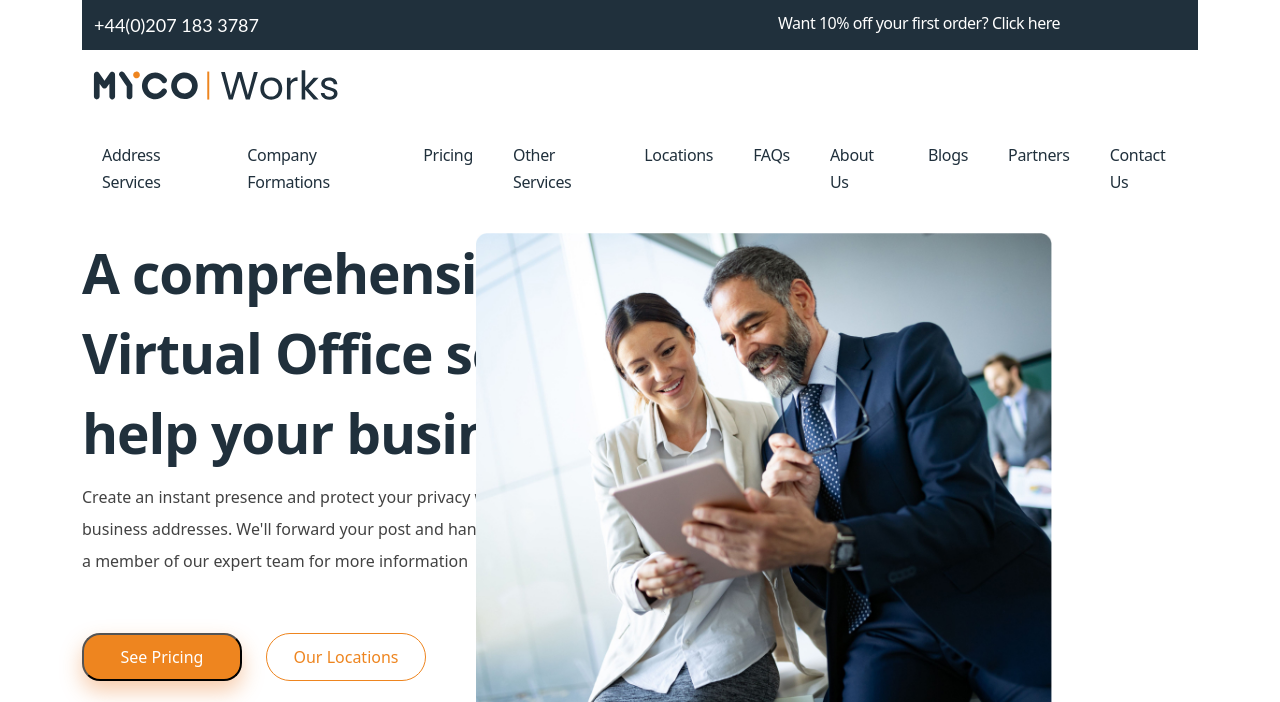
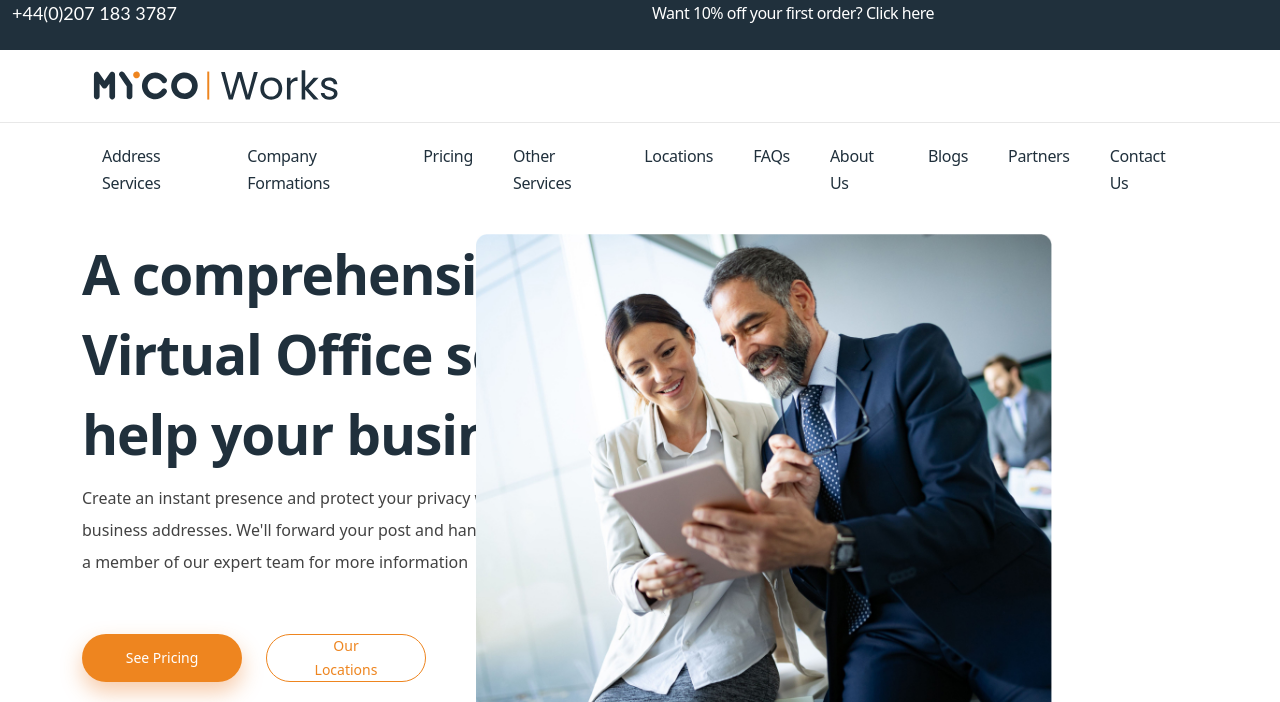
Before and after one commit to Lefty-Squish/TestSite, a PHP site: page / in a window 1280 px wide. Shown: the top 702 px of the page. Run offline with PHP 8.4, Linux system fonts and the light colour scheme; grey boxes are pictures that could not be loaded.

Commit message:
Managed to actually put things in the correct place

```diff
--- a/index.php
+++ b/index.php
@@ -16,17 +16,20 @@
   <body>
   <script src="https://cdn.jsdelivr.net/npm/bootstrap@5.0.2/dist/js/bootstrap.bundle.min.js" integrity="sha384-MrcW6ZMFYlzcLA8Nl+NtUVF0sA7MsXsP1UyJoMp4YLEuNSfAP+JcXn/tWtIaxVXM" crossorigin="anonymous"></script>
 
-  <div class="container">
+  <div class="container-fluid">
       <div class="row col-12" id="headerWrap">
           <p class="col-6" id="phoneNumber">+44(0)207 183 3787</p>
           <p class="col-6" id="offer">Want 10% off your first order? Click here</p>
       </div>
   </div>
 
-  <header>
+  <header class="container-fluid" id="logo">
         <div class="container">
             <img class="row" id="mycoLogo" src="Images/myco-works-logo.svg" alt="MyCo Works Logo" width="300px" height="72px">
-            <nav class="col text-right">
+        </div>
+  </header>
+
+  <nav class="container">
           <p>Address Services</p>
           <p>Company Formations</p>
           <p>Pricing</p>
@@ -38,8 +41,7 @@
           <p>Partners</p>
           <p>Contact Us</p>
   </nav>
-        </div>
-    </header>
+
 
   <section class="jumbotron">
       <div class="container">
@@ -56,15 +58,54 @@
       </div>
   </section>
 
-  <section class="container-xl">
+  <section class="container-fluid">
       <div class="row">
-          <div class="col-12">
-              <h2 class="col-3">30K+</h2> <h2 class="col-3">Over 100 Years</h2> <h2 class="col-2">6</h2> <h2 class="col-3">Live Chat</h2>
-              <br>
-              <p class="col-3">Trusted Clients</p> <p class="col-3">Combined Industry Experience</p> <p class="col-2">Prestigious Offices</p> <p class="col-3">Chat with one of our friendly staff</p>
+          <div class="middleBanner">
+
+              <!--Trusted Clients-->
+              <div class="trustedClients">
+                  <div class="trustedClients-img">
+                      <img src="Images/Trusted_Clients.svg" alt="Three stick figures" id="clients"/>
+                  </div>
+                  <div class="trustedClients-text">
+                      <h2>30K+</h2>
+                      <p>Trusted Clients</p>
                   </div>
               </div>
-      <div class="row">
+
+              <!--Combines Experience-->
+              <div class="experience">
+                  <div class="experience-img">
+                      <img src="Images/Years_of_Experience_icon.svg" alt="A calendar with a tick" id="over100Years">
+                  </div>
+                  <div class="experience-text">
+                      <h2>Over 100 Years</h2>
+                      <p>Combined Industry Experience</p>
+                  </div>
+              </div>
+
+              <!--Prestigious Offices-->
+              <div class="prestigiousOffices">
+                  <div class="prestigiousOffices-img">
+                      <img src="Images/Amazing_Offices_icon.svg" alt="Small building" id="offices">
+                  </div>
+                  <div class="prestigiousOffices-text">
+                      <h2>6</h2>
+                      <p>Prestigious Offices</p>
+                  </div>
+              </div>
+
+              <!--Live Chat-->
+              <div class="liveChat">
+                  <div class="liveChat-img">
+
+                  </div>
+                  <div class="liveChat-text">
+                      <h2>Live Chat</h2>
+                      <p>Chat with one of our friendly staff</p>
+                  </div>
+              </div>
+          </div>
       </div>
   </section>
 
--- a/main.css
+++ b/main.css
@@ -29,32 +29,88 @@
     --font-family-monospace: SFMono-Regular,Menlo,Monaco,Consolas,"Liberation Mono","Courier New",monospace;
 }
 
+/*
+Box Sizing rules
+ */
 
+*,
+*::before,
+*::after {
+    box-sizing: border-box;
+}
+
+/*
+Remove all default margin & padding
+ */
+
+* {
+    margin: 0;
+    padding: 0;
+    font: inherit;
+}
+
+ul[role='list'],
+ol[role='list'] {
+    list-style: none;
+}
+
+/*
+Allows focus on elements within its parent
+*/
+
+html:focus-within {
+    scroll-behavior: smooth;
+}
+
+img,
+picture,
+svg {
+    max-width: 100%;
+    display: block;
+}
+
+
+
+
+
+/*
+Body
+*/
 
 body {
     margin: 0;
     width: 100%;
+    min-height: 100vh;
     font-size: 1rem;
     font-weight: 400;
     line-height: 1.5;
     text-align: left;
+    text-rendering: optimizeSpeed;
     background-color: #FFF;
     font-family: Inter sans-serif;
 }
 
 
 
+/*
+Header
+*/
 
-#headerMain {
+.container-fluid {
+    margin: 0;
+    padding: 0 !important;
+}
 
+#logo {
+    border-bottom: 1px solid #e8e8e8;
 }
 
 #headerWrap {
     background-color: #20303C;
     height: 50px;
-    margin: 0 auto;
-    padding: 10px 0;
+    margin: 0;
     width: 100%;
+    padding: 0 !important;
 }
 
 #phoneNumber {
@@ -62,25 +118,13 @@ body {
     font-family: 'Lato', sans-serif;
     font-style: normal;
     font-size: 18px;
-    line-height: 31px;
-    text-align: left;
 }
 
 #offer {
     color: #FFFFFF;
     letter-spacing: -0.03em;
     line-height: 27px;
-    text-align: center;
 }
-
-/*
-Main MyCo Logo
-*/
-
-#mycoLogo {
-    float: left;
-}
-
 
 
 /*
@@ -88,8 +132,7 @@ Navigation Bar
 */
 
 nav {
-    display: inline-flex;
-    align-content: end;
+    display: flex;
     color: #20303C;
     font-weight: 500;
     font-size: 1rem;
@@ -99,6 +142,7 @@ nav {
 
 nav p {
     padding: 20px;
+    justify-content: flex-end;
 }
 
 
@@ -136,17 +180,24 @@ section.jumbotron img {
     right: 216px;
 }
 
+/*
+Main Page Buttons
+*/
+
 #seePricing {
+    font-size: 14px;
+    line-height: 24px;
     background-color: #EE851F;
     color: #FFFFFF;
-    border-radius: 18px;
+    border-radius: 50px;
+    border: none;
     height: 3rem;
     width: 10rem;
     display: flex;
     flex-direction: row;
     justify-content: center;
     align-items: center;
-    padding: 12px;
+    padding: 14px 35px;
     gap: 10px;
     margin: 40px 12px;
     box-shadow: 0 10px 21px rgba(236, 126, 43, 0.4);
@@ -164,17 +215,19 @@ section.jumbotron img {
 }
 
 #ourLocations {
+    font-size: 14px;
+    line-height: 24px;
     background-color: transparent;
     color: #EE851F;
     border: 1px solid #EE851F;
-    border-radius: 47px;
+    border-radius: 50px;
     width: 10rem;
     height: 3rem;
     display: flex;
     flex-direction: row;
     justify-content: center;
     align-items: center;
-    padding: 12px;
+    padding: 14px 35px;
     gap: 10px;
     margin: 40px 12px;
 }
@@ -195,28 +248,66 @@ section.jumbotron img {
 Middle Banner
 */
 
-section.container-xl {
-    background: linear-gradient(90deg, #20303c 66%, #ee851f 34%);
+section.container-fluid {
+    background: linear-gradient(90deg, #20303c 73%, #ee851f 27%);
     color: #FFFFFF;
+    padding-top: 40px;
+    padding-left: 20px;
+    height: 7.063rem;
+    margin: 0 auto;
+    width: 100%;
+}
+
+section h2 {
+    font-weight: bold;
+    display: inline-flex;
     padding-top: 20px;
-    padding-left: 20px;
+}
+
+.middleBanner {
+    display: inline-flex;
+    align-items: center;
+    justify-content: space-evenly;
     height: 7.063rem;
 }
 
-section h2 {
+.trustedClients {
     display: inline-flex;
+    align-items: center;
 }
 
-section p {
+.experience {
     display: inline-flex;
+    align-items: center;
 }
 
+.prestigiousOffices {
+    display: inline-flex;
+    align-items: center;
+}
 
+.liveChat {
+    display: inline-flex;
+    align-items: center;
+}
 
+#clients {
+    height: 5.5rem;
+    display: inline-flex;
+    padding: 10px 25px;
+}
 
+#over100Years {
+    height: 5.5rem;
+    display: inline-flex;
+    padding: 10px 20px;
+}
 
-
-
+#offices {
+    height: 5.5rem;
+    display: inline-flex;
+    padding: 10px 20px;
+}
 
 
 
```
Lines whose indentation alone changed are shown as unchanged.
